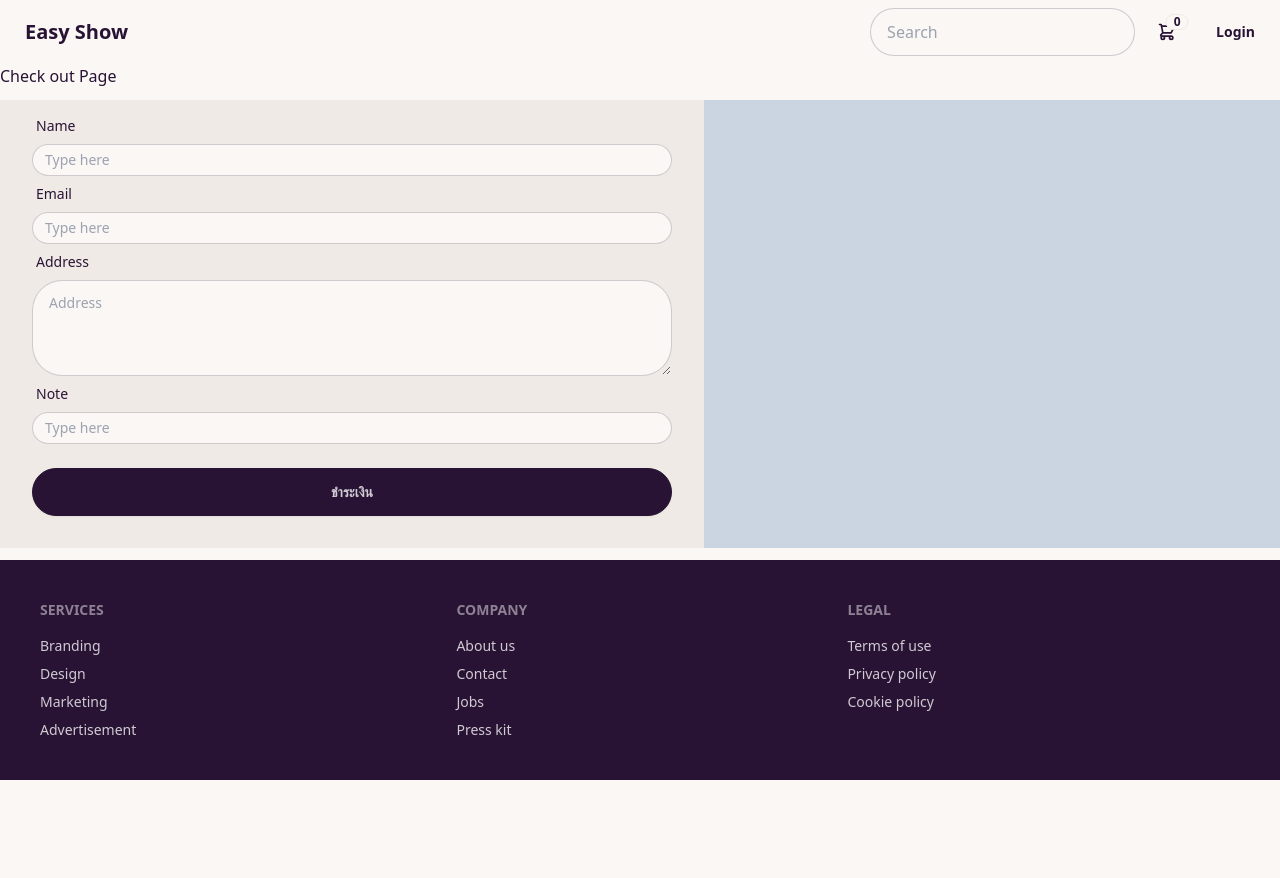
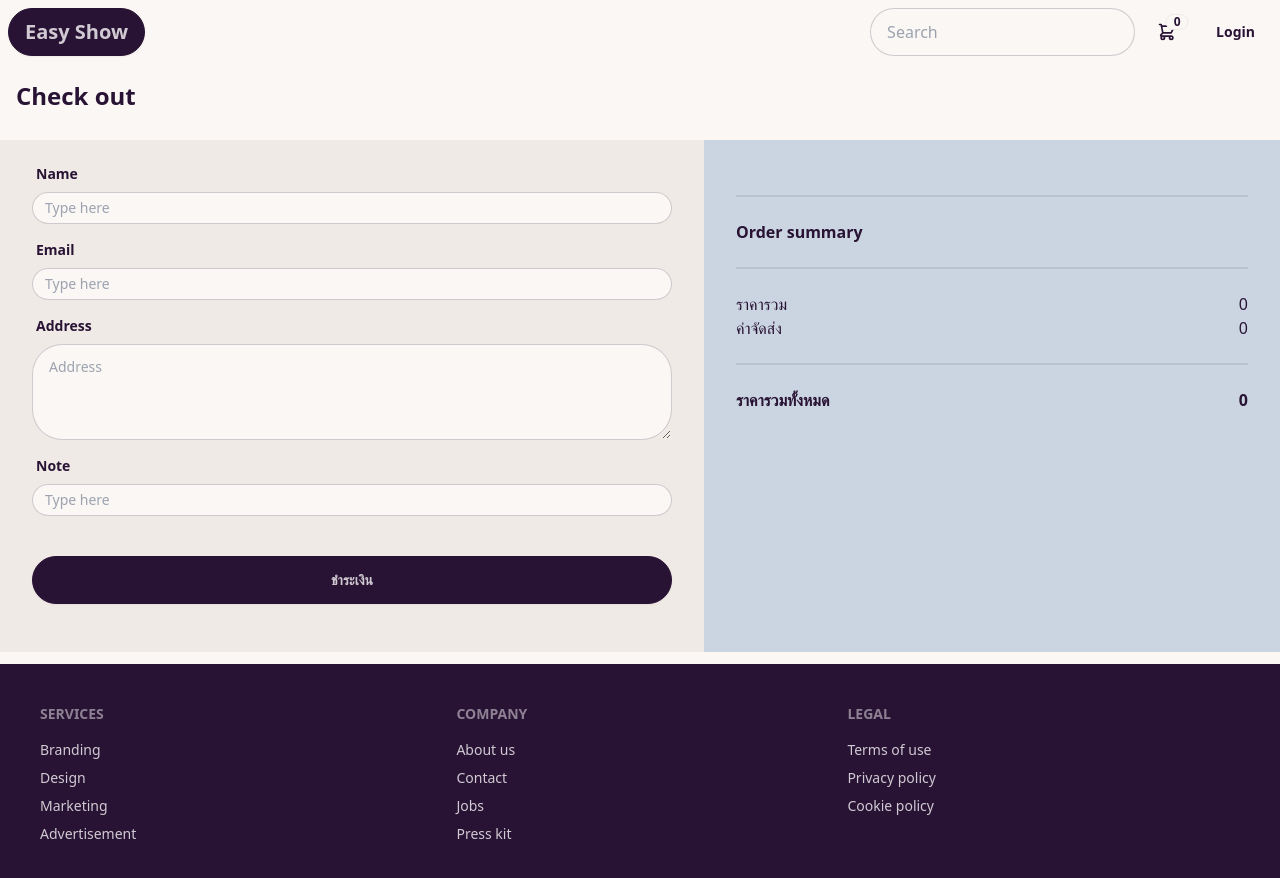
Before and after one commit to wachirastudeo/easy-commerce, a Vue app: page /checkout in a window 1280 px wide. Shown: the top 878 px of the page. Before the commit the page ends 800 px from the top, so only its background shows below. Built offline with nearby package versions, Linux system fonts and the light colour scheme.

Commit message:
ui total

```diff
--- a/src/layouts/UserLayout.vue
+++ b/src/layouts/UserLayout.vue
@@ -40,7 +40,7 @@ const handleSearch =(event)=>{
     <div class="container mx-auto">
         <div class="navbar bg-base-100">
             <div class="flex-1">
-                <RouterLink :to="{ name: 'home' }" class="btn btn-ghost normal-case text-xl">Easy Show</RouterLink>
+                <RouterLink :to="{ name: 'home' }" class="btn btn-neutral normal-case text-xl">Easy Show</RouterLink>
             </div>
 
             <div class="flex-none gap-2">
--- a/src/views/User/CheckoutView.vue
+++ b/src/views/User/CheckoutView.vue
@@ -38,26 +38,26 @@ const payment = () => {
 <template>
 
   <UserLayout>
-    Check out Page
+    <h1 class="text-2xl font-bold m-4">Check out</h1>
     <div class="flex py-3">
       <section class="flex-auto w-64 bg-base-200">
         <div class="py-2 px-8">
           <div v-for="form in formData" class="form-control w-full">
             <label class="label">
-              <span class="label-text">{{ form.name }}</span>
+              <span class="label-text pt-2"><b>{{ form.name }}</b></span>
             </label>
             <textarea v-if="form.field === 'address'" class="textarea textarea-bordered h-24" placeholder="Address"
               v-model="userFormData[form.field]"></textarea>
             <input v-else type="text" placeholder="Type here" class="input input-bordered input-sm w-full"
               v-model="userFormData[form.field]" />
           </div>
-          <button @click="payment" class="btn btn-neutral my-6 w-full  ">ชำระเงิน </button>
+          <button @click="payment" class="btn btn-neutral my-10 w-full  ">ชำระเงิน </button>
         </div>
 
       </section>
-      <section class="flex-auto w-32 bg-slate-300 px-2 py-4">
-        <div v-for="item in cartStore.items" class="flex py-4 bg-white m-8">
-          <div class="flex-1 px-5">
+      <section class="flex-auto w-32 bg-slate-300 ">
+        <div v-for="item in cartStore.items" class="flex p-4 bg-white m-8">
+          <div class="flex-1 px-4">
             <img :src="item.imageUrl"  alt="">
           </div>
           <div class="flex-1">
@@ -70,8 +70,31 @@ const payment = () => {
               <div > <RouterLink class="btn btn-neutral" :to="{name:'cart'}"> Edit </RouterLink></div>
             </div>
           </div>
+
         </div>
+          <div class="p-8">
+            <div class="divider"></div>
+
+            <div><b>Order summary</b></div>
+            <div class="divider"></div>
+
+            <div class="flex justify-between">
+              <div>ราคารวม</div>
+              <div>{{ cartStore.summaryPrice }}</div>
+            </div>
+            <div class="flex justify-between">
+              <div>ค่าจัดส่ง</div>
+              <div>0</div>
+            </div>
+            <div class="divider"></div>
+
+            <div class="flex justify-between">
+              <div><b> ราคารวมทั้งหมด</b></div>
+              <div><b>{{ cartStore.summaryPrice }}</b></div>
+            </div>
+          </div>
       </section>
+
     </div>
   </UserLayout>
 </template>
```
